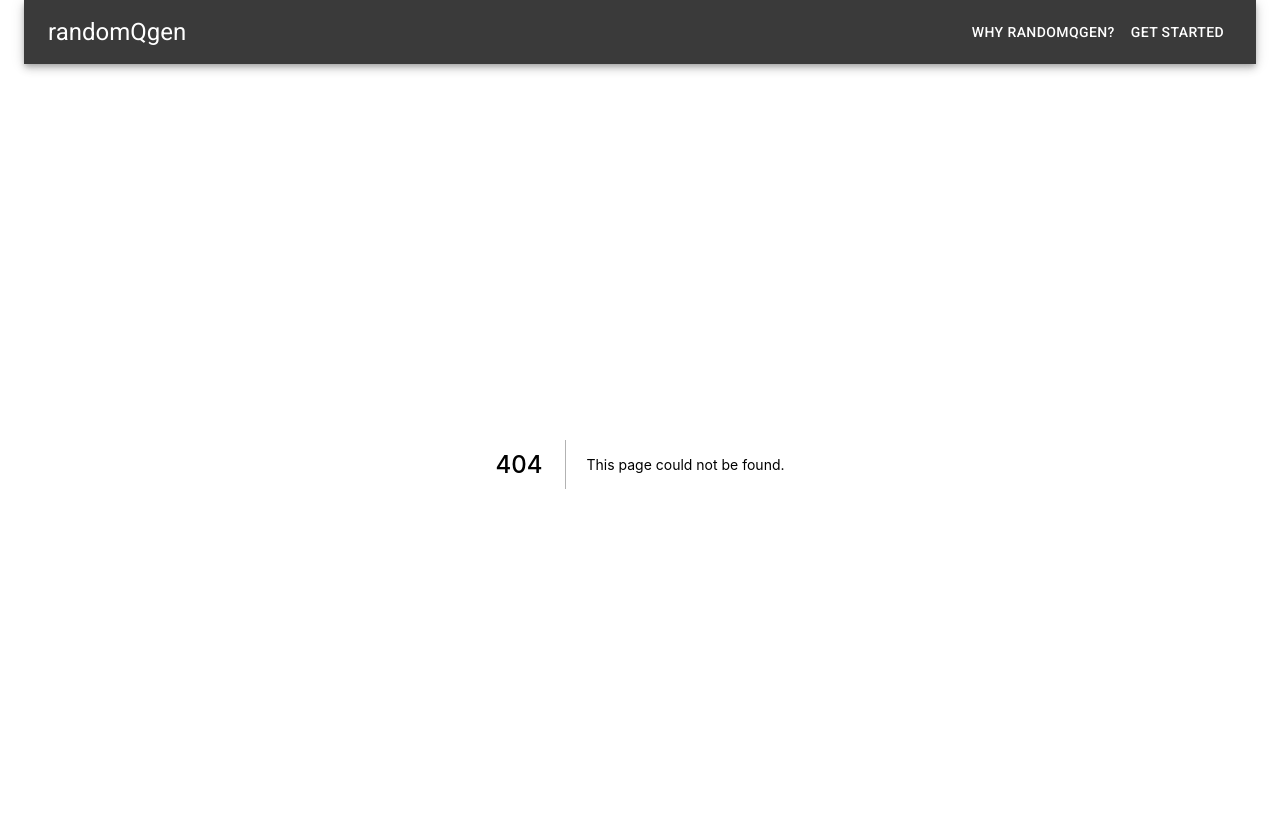
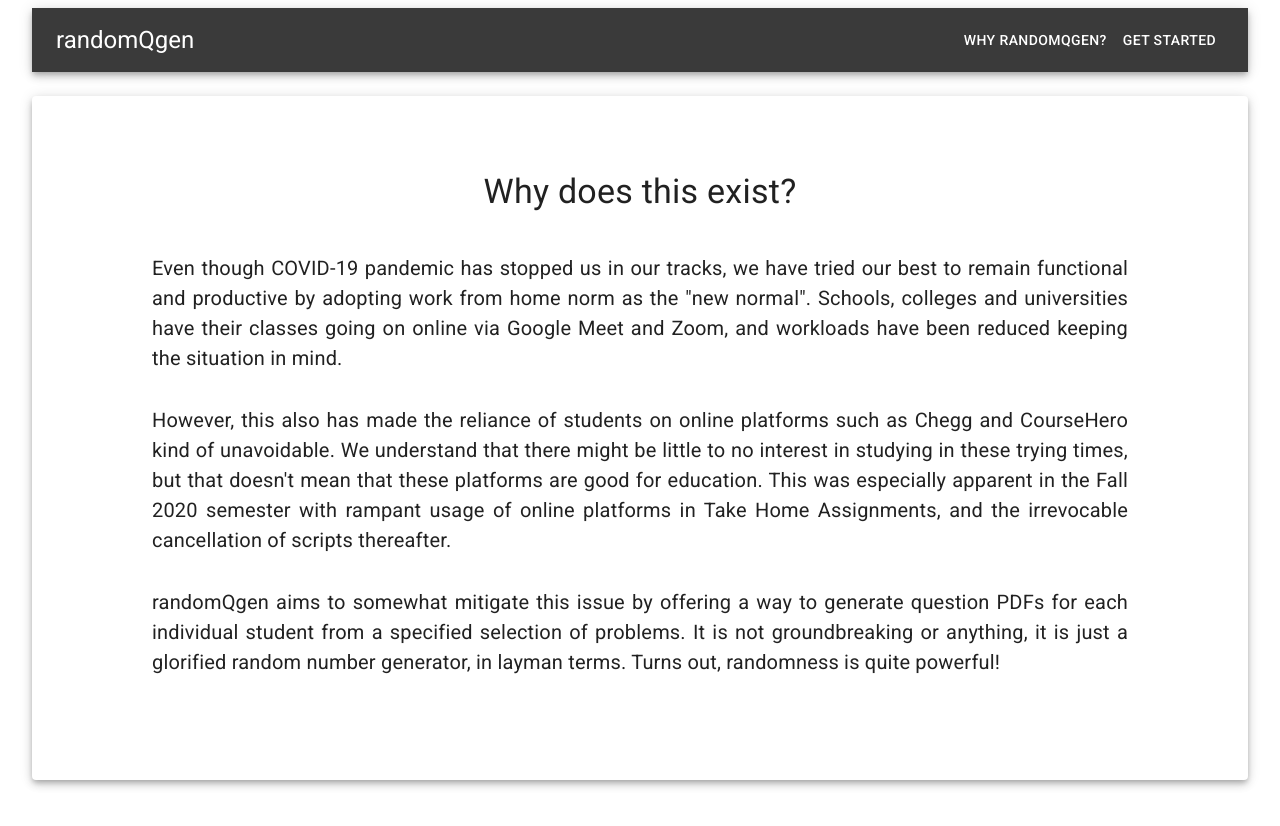
Before and after one commit to mahieyin-rahmun/randomQgen, a Next.js app: page /info in a window 1280 px wide. Before the commit this address had no page. Shown: the top 826 px of the page. After the commit the page ends 800 px from the top, so only its background shows below. Built offline with nearby package versions, Linux system fonts and the light colour scheme.

Commit message:
added "the why?"

```diff
--- /dev/null
+++ b/pages/info.tsx
@@ -0,0 +1,60 @@
+import {
+  Box,
+  createStyles,
+  makeStyles,
+  Theme,
+  Typography,
+} from "@material-ui/core";
+import React from "react";
+import MuiPaperWithStyle from "../components/custom/MuiPaperWithStyle";
+
+const useStyles = makeStyles((theme: Theme) =>
+  createStyles({
+    body: {
+      fontSize: 20,
+    },
+  }),
+);
+
+function Info() {
+  const classes = useStyles();
+
+  return (
+    <MuiPaperWithStyle>
+      <Typography variant="h4">Why does this exist?</Typography>
+      <Box ml={15} mr={15} mt={5} mb={5}>
+        <Box>
+          <Typography variant="body1" align="justify" className={classes.body}>
+            Even though COVID-19 pandemic has stopped us in our tracks, we have
+            tried our best to remain functional and productive by adopting work
+            from home norm as the "new normal". Schools, colleges and
+            universities have their classes going on online via Google Meet and
+            Zoom, and workloads have been reduced keeping the situation in mind.
+          </Typography>
+        </Box>
+        <Box mt={4}>
+          <Typography variant="body1" align="justify" className={classes.body}>
+            However, this also has made the reliance of students on online
+            platforms such as Chegg and CourseHero kind of unavoidable. We
+            understand that there might be little to no interest in studying in
+            these trying times, but that doesn't mean that these platforms are
+            good for education. This was especially apparent in the Fall 2020
+            semester with rampant usage of online platforms in Take Home
+            Assignments, and the irrevocable cancellation of scripts thereafter.
+          </Typography>
+        </Box>
+        <Box mt={4}>
+          <Typography variant="body1" align="justify" className={classes.body}>
+            randomQgen aims to somewhat mitigate this issue by offering a way to
+            generate question PDFs for each individual student from a specified
+            selection of problems. It is not groundbreaking or anything, it is
+            just a glorified random number generator, in layman terms. Turns
+            out, randomness is quite powerful!
+          </Typography>
+        </Box>
+      </Box>
+    </MuiPaperWithStyle>
+  );
+}
+
+export default Info;
```
